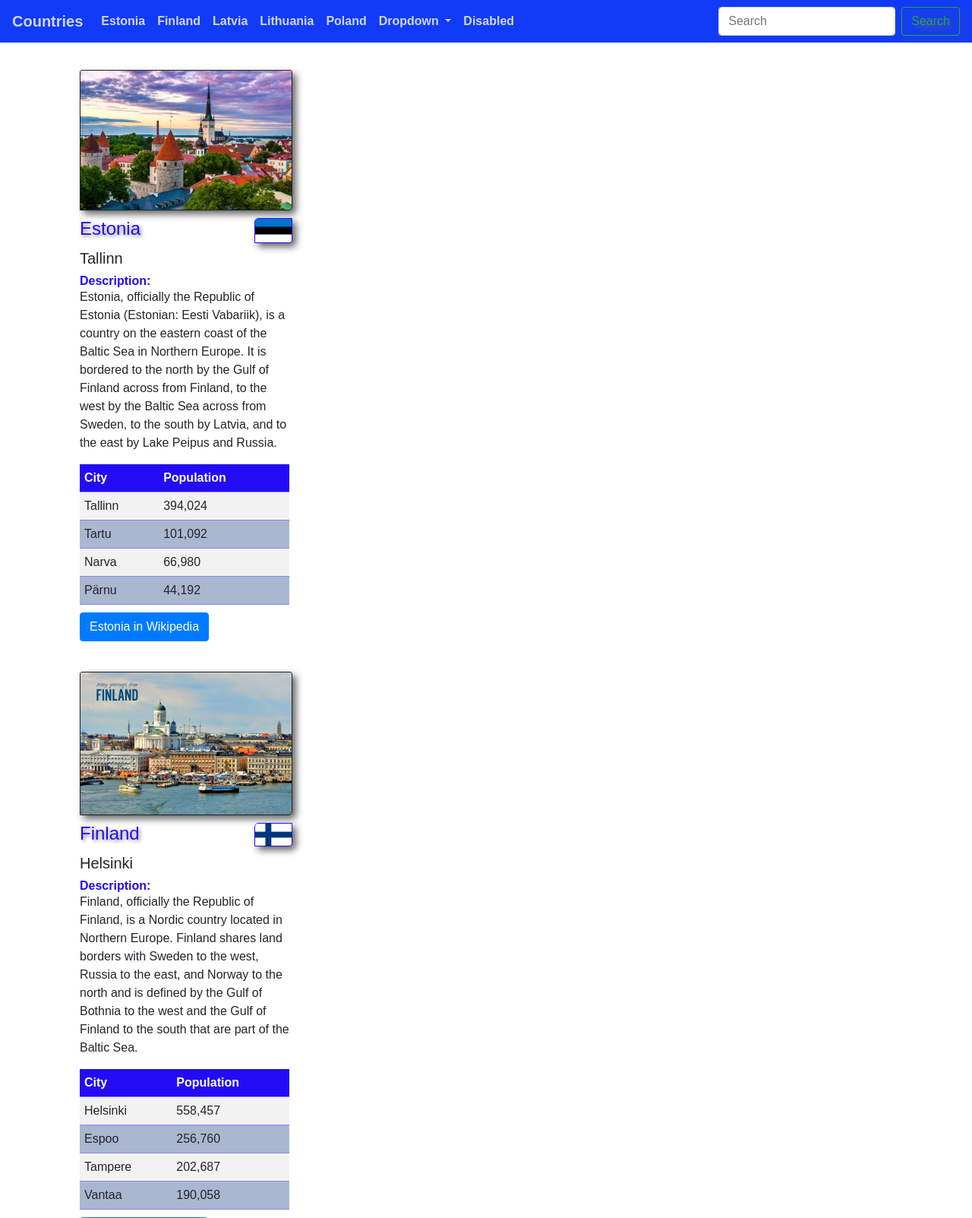
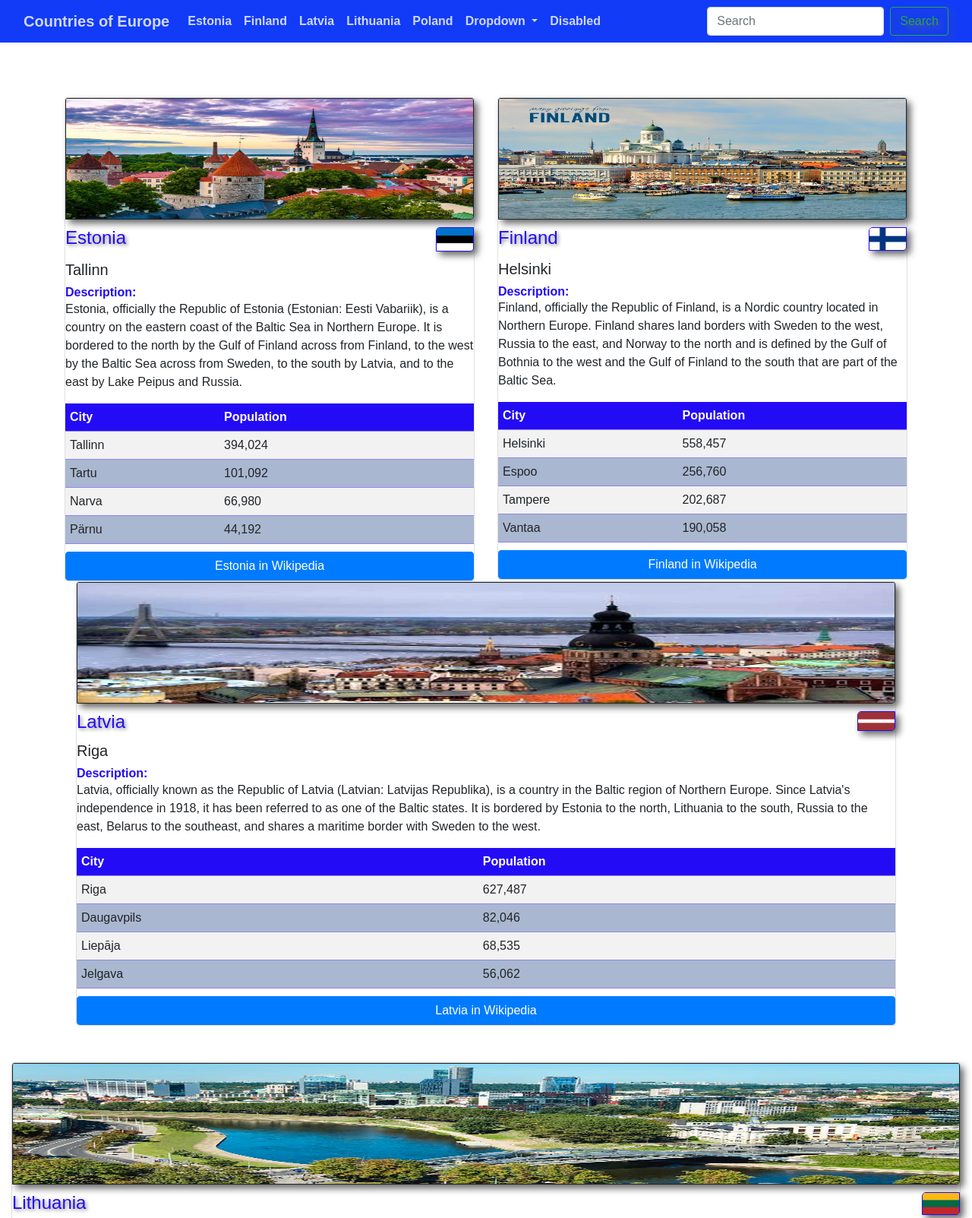
Before and after one commit to edruzam/praktika_2, a plain HTML site: page index.html in a window 1280 px wide. Shown: the top 1603 px of the page at 76% size. Drawn offline with nearby package versions, Linux system fonts and the light colour scheme.

Commit message:
Changed navbar

```diff
--- a/css/style1.css
+++ b/css/style1.css
@@ -23,9 +23,9 @@ body {font-family: Arial;}
  table {
     font-family: Arial;
     border-collapse: collapse;
-    width: 50%;
+    /* width: 50%;
     min-width: 276px;
-    max-width: 512px;
+    max-width: 512px; */
   }
 
 td {
--- a/index.html
+++ b/index.html
@@ -15,29 +15,30 @@
 
 <body>
   <header>
-    <nav class="navbar navbar-expand-lg navbar-custom fixed-top">
-      <a class="navbar-brand" href="#">Countries</a>
-      <button class="navbar-toggler" type="button" data-toggle="collapse" data-target="#navbarContries"
-        aria-controls="navbarContries" aria-expanded="false" aria-label="Toggle navigation">
+    <nav class="navbar navbar-expand-lg navbar-custom">
+      <div class="container-fluid">
+        <a class="navbar-brand" href="#">Countries of Europe</a>
+        <button class="navbar-toggler" type="button" data-toggle="collapse" data-target="#navbarCountries"
+          aria-controls="navbarCountries" aria-expanded="false" aria-label="Toggle navigation">
           <span class="navbar-toggler-icon"></span>
         </button>
 
-      <div class="collapse navbar-collapse" id="navbarContries">
+        <div class="collapse navbar-collapse" id="navbarCountries">
           <ul class="navbar-nav mr-auto">
             <li class="nav-item">
-            <a class="nav-link" href="#card-Estonia">Estonia<span class="sr-only">(current)</span></a>
+              <a class="nav-link" href="#">Estonia<span class="sr-only">(current)</span></a>
             </li>
             <li class="nav-item">
-            <a class="nav-link" href="#card-Finland">Finland</a>
+              <a class="nav-link" href="#">Finland</a>
             </li>
             <li class="nav-item">
-            <a class="nav-link" href="#Latvia">Latvia</a>
+              <a class="nav-link" href="#">Latvia</a>
             </li>
             <li class="nav-item">
-            <a class="nav-link" href="#Lithuania">Lithuania</a>
+              <a class="nav-link" href="#">Lithuania</a>
             </li>
             <li class="nav-item">
-            <a class="nav-link" href="#Poland">Poland</a>
+              <a class="nav-link" href="#">Poland</a>
             </li>
             <li class="nav-item dropdown">
               <a class="nav-link dropdown-toggle" href="#" id="navbarDropdown" role="button" data-toggle="dropdown"
@@ -60,6 +61,7 @@
             <button class="btn btn-outline-success my-2 my-sm-0" type="submit">Search</button>
           </form>
         </div>
+      </div>
     </nav>
     <br>
 
@@ -68,16 +70,13 @@
   <div class="container my-5">
 
     <div class="row">
-      <div class="col-12 col-md-4 col-xl-3">
+      <div class="col-sm col-md col-lg">
         <!-- Card of Estonia -->
-        <div class="card-Estonia" style="width: 20rem;">
-          <!-- <img class="card-img-top" src="images/tallinn.jpg"
-                  alt="Estonia"
-                  width="300px"
-                  height="200px" > -->
+        <div class="card">
+          <img class="card-img-top" src="images/tallinn.jpg" style="height: 10em;"
           <div class="card-body">
-            <img class="card-img-top" src="images/tallinn.jpg">
-            <h1 class="card-title ">Estonia <span><img src="images/estonia.jpg" style="width: 50px; float: right;
+            <!-- <img class="card-img-top" src="images/tallinn.jpg"> -->
+            <h1 class="card-title text-nowrap">Estonia <span><img src="images/estonia.jpg" style="width: 50px; float: right;
                   -webkit-filter: drop-shadow(5px 5px 5px #666666);
                   filter: drop-shadow(5px 5px 5px #666666);"></span></h1>
             <h5 class="card-text">Tallinn</h5>
@@ -116,12 +115,12 @@
             <a href="https://en.wikipedia.org/wiki/Estonia" class="btn btn-primary" style="margin-top: 10px;">Estonia in Wikipedia</a>
           </div>
         </div>
+        <div class="col-sm col-md col-lg">
         <!-- Card of Finland -->
-        <div class="card-Finland" style="width: 20rem;">
-
+          <div class="card">
+            <img class="card-img-top" src="images/helsinki.jpg" style="height: 10em;"
             <div class="card-body">
-            <img class="card-img-top" src="images/helsinki.jpg">
-            <h1 class="card-title ">Finland <span><img src="images/finland.jpg" style="width: 50px; float: right;
+              <h1 class="card-title text-nowrap">Finland <span><img src="images/finland.jpg" style="width: 50px; float: right;
                     -webkit-filter: drop-shadow(5px 5px 5px #666666);
                     filter: drop-shadow(5px 5px 5px #666666);"></span></h1>
               <h5 class="card-text">Helsinki</h5>
@@ -158,13 +157,13 @@
               <a href="https://en.wikipedia.org/wiki/Finland" class="btn btn-primary" style="margin-top: 10px;">Finland in Wikipedia</a>
             </div>
           </div>
-
+        </div>
+        <div class="col-sm col-md col-lg">
         <!-- Card of Latvia -->
-        <div class="card-Latvia" style="width: 20rem;">
-
+          <div class="card">
+            <img class="card-img-top" src="images/riga.jpg" style="height: 10em;"
             <div class="card-body">
-            <img class="card-img-top" src="images/riga.jpg">
-            <h1 class="card-title ">Latvia <span><img src="images/latvia.jpg" style="width: 50px; float: right;
+              <h1 class="card-title text-nowrap">Latvia <span><img src="images/latvia.jpg" style="width: 50px; float: right;
                     -webkit-filter: drop-shadow(5px 5px 5px #666666);
                     filter: drop-shadow(5px 5px 5px #666666);"></span></h1>
               <h5 class="card-text">Riga</h5>
@@ -201,13 +200,13 @@
               <a href="https://en.wikipedia.org/wiki/Latvia" class="btn btn-primary" style="margin-top: 10px;">Latvia in Wikipedia</a>
             </div>
           </div>
-
+        </div>
+        <div class="col-sm col-md col-lg">
         <!-- Card of Lithuania -->
-        <div class="card-Lithuania" style="width: 20rem;">
-
+          <div class="card">
+            <img class="card-img-top" src="images/vilnius.jpg" style="height: 10em;"
             <div class="card-body">
-            <img class="card-img-top" src="images/vilnius.jpg">
-            <h1 class="card-title ">Lithuania <span><img src="images/lithuania.jpg" style="width: 50px; float: right;
+              <h1 class="card-title text-nowrap">Lithuania <span><img src="images/lithuania.jpg" style="width: 50px; float: right;
                     -webkit-filter: drop-shadow(5px 5px 5px #666666);
                     filter: drop-shadow(5px 5px 5px #666666);"></span></h1>
               <h5 class="card-text">Vilnius</h5>
@@ -244,13 +243,13 @@
               <a href="https://en.wikipedia.org/wiki/Lithuania" class="btn btn-primary" style="margin-top: 10px;">Lithuania in Wikipedia</a>
             </div>
           </div>
-
+        </div>
+        <div class="col-sm col-md col-lg">
         <!-- Card Poland -->
-        <div class="card-Poland" style="width: 20rem;">
-
+          <div class="card">
+            <img class="card-img-top" src="images/warsaw.jpg" style="height: 10em;"
             <div class="card-body">
-            <img class="card-img-top" src="images/warsaw.jpg">
-            <h1 class="card-title ">Poland <span><img src="images/poland.jpg" style="width: 50px; float: right;
+              <h1 class="card-title text-nowrap">Poland <span><img src="images/poland.jpg" style="width: 50px; float: right;
                     -webkit-filter: drop-shadow(5px 5px 5px #666666);
                     filter: drop-shadow(5px 5px 5px #666666);"></span></h1>
               <h5 class="card-text">Warsaw</h5>
@@ -286,7 +285,9 @@
               <a href="https://en.wikipedia.org/wiki/Poland" class="btn btn-primary" style="margin-top: 10px;">Poland in Wikipedia</a>
             </div>
           </div>
+        </div>
 
+      </div>
     </div>
   </div>
   <script src="https://code.jquery.com/jquery-3.5.1.slim.min.js"
```
Lines whose indentation alone changed are shown as unchanged.
